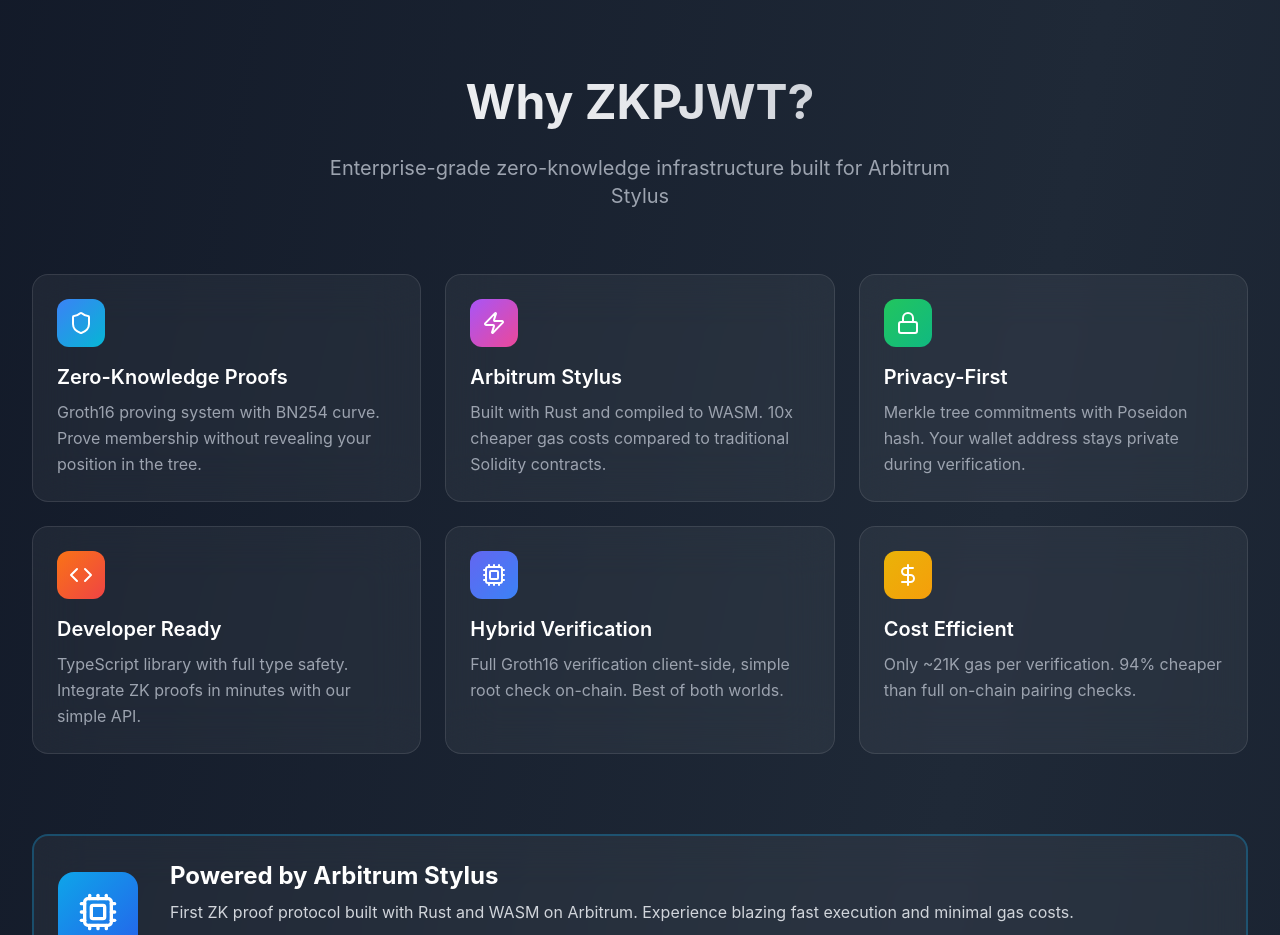
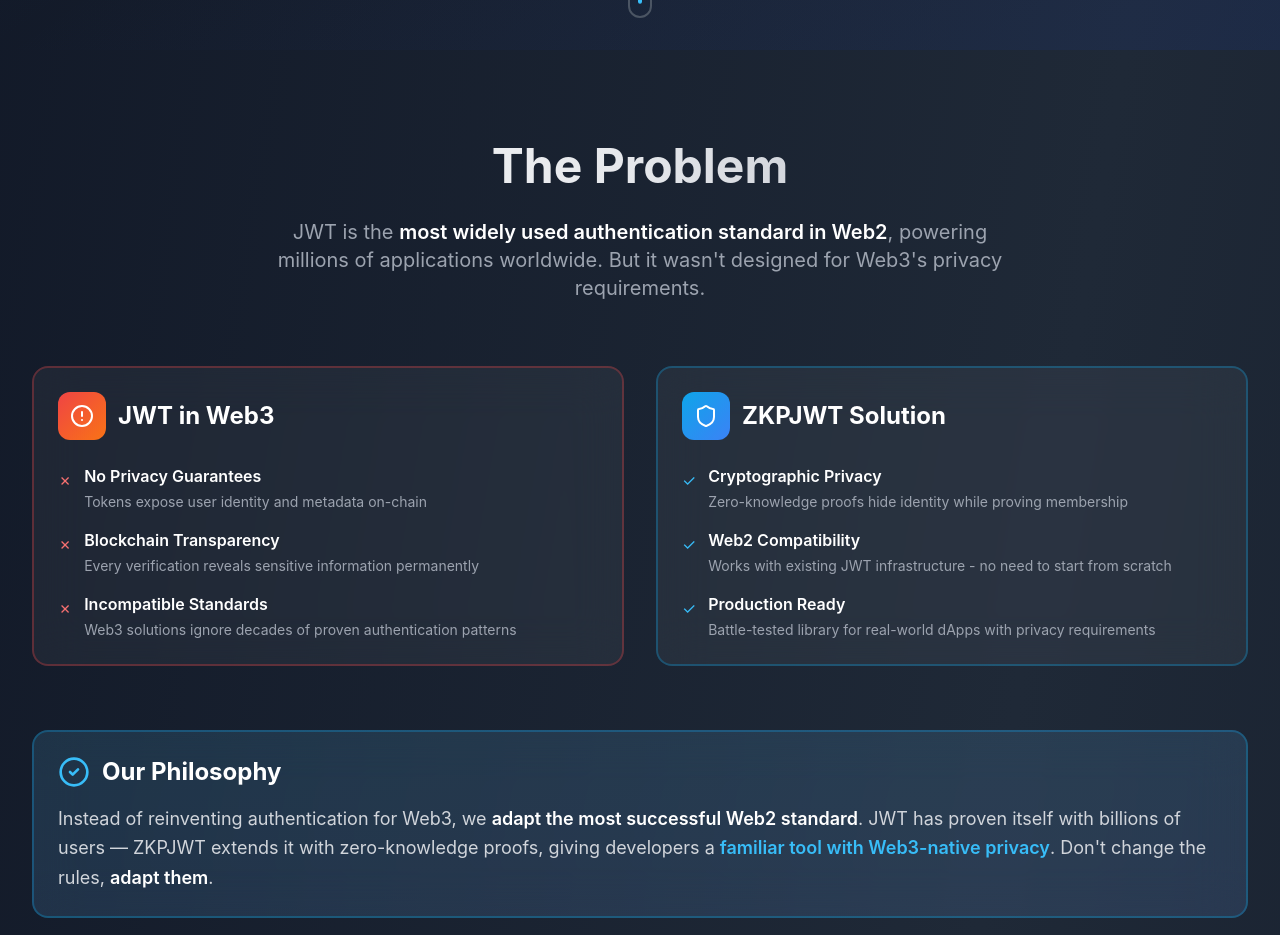
Before and after one commit to DevCristobalvc/zkp-jwt, a React app in the folder frontend/: page / in a window 1280 px wide. Shown: the part 872-1807 px from the top of the page. Built offline with nearby package versions, Linux system fonts and the light colour scheme; the HTML template or start-up script is replaced by a standard one.

Commit message:
feat: improve frontend pitch - emphasize JWT as Web2 standard and ZKP adaptation for Web3 privacy

```diff
--- a/frontend/src/App.tsx
+++ b/frontend/src/App.tsx
@@ -1,5 +1,6 @@
 import Navbar from './components/Navbar';
 import Hero from './components/Hero';
+import Problem from './components/Problem';
 import Features from './components/Features';
 import UseCases from './components/UseCases';
 import Documentation from './components/Documentation';
@@ -12,6 +13,7 @@
     <div className="min-h-screen">
       <Navbar />
       <Hero />
+      <Problem />
       <Features />
       <UseCases />
       <Documentation />
--- a/frontend/src/components/Documentation.tsx
+++ b/frontend/src/components/Documentation.tsx
@@ -81,8 +81,9 @@
           className="text-center mb-16"
         >
           <h2 className="section-title mb-4">Documentation</h2>
-          <p className="text-xl text-gray-400 max-w-2xl mx-auto">
-            Get started in minutes with our TypeScript library
+          <p className="text-xl text-gray-400 max-w-3xl mx-auto">
+            Bridge Web2 and Web3 authentication. Get started in minutes with our production-ready library
+            that brings <span className="text-primary-400 font-semibold">zero-knowledge validation</span> to existing JWT workflows.
           </p>
         </motion.div>
 
--- a/frontend/src/components/Features.tsx
+++ b/frontend/src/components/Features.tsx
@@ -4,9 +4,21 @@
 const features = [
   {
     icon: Shield,
-    title: 'Zero-Knowledge Proofs',
-    description: 'Groth16 proving system with BN254 curve. Prove membership without revealing your position in the tree.',
+    title: 'JWT + Zero-Knowledge',
+    description: 'Extends the most used Web2 authentication standard with Groth16 proofs. Prove identity without exposing sensitive data.',
     color: 'from-blue-500 to-cyan-500',
+  },
+  {
+    icon: Lock,
+    title: 'Privacy by Design',
+    description: 'JWT tokens lack privacy guarantees in Web3. ZKPJWT adds cryptographic privacy while maintaining compatibility with existing systems.',
+    color: 'from-green-500 to-emerald-500',
+  },
+  {
+    icon: Code,
+    title: 'Drop-in Library',
+    description: 'Production-ready TypeScript library. Integrate privacy-preserving authentication in your dApp with just a few lines of code.',
+    color: 'from-orange-500 to-red-500',
   },
   {
     icon: Zap,
@@ -15,27 +27,15 @@
     color: 'from-purple-500 to-pink-500',
   },
   {
-    icon: Lock,
-    title: 'Privacy-First',
-    description: 'Merkle tree commitments with Poseidon hash. Your wallet address stays private during verification.',
-    color: 'from-green-500 to-emerald-500',
-  },
-  {
-    icon: Code,
-    title: 'Developer Ready',
-    description: 'TypeScript library with full type safety. Integrate ZK proofs in minutes with our simple API.',
-    color: 'from-orange-500 to-red-500',
-  },
-  {
     icon: Cpu,
     title: 'Hybrid Verification',
-    description: 'Full Groth16 verification client-side, simple root check on-chain. Best of both worlds.',
+    description: 'Full Groth16 verification client-side with on-chain root validation. Optimal security and efficiency.',
     color: 'from-indigo-500 to-blue-500',
   },
   {
     icon: DollarSign,
     title: 'Cost Efficient',
-    description: 'Only ~21K gas per verification. 94% cheaper than full on-chain pairing checks.',
+    description: 'Only ~21K gas per verification. 94% cheaper than full on-chain pairing checks. Scalable for production.',
     color: 'from-yellow-500 to-amber-500',
   },
 ];
@@ -67,8 +67,9 @@
           className="text-center mb-16"
         >
           <h2 className="section-title mb-4">Why ZKPJWT?</h2>
-          <p className="text-xl text-gray-400 max-w-2xl mx-auto">
-            Enterprise-grade zero-knowledge infrastructure built for Arbitrum Stylus
+          <p className="text-xl text-gray-400 max-w-3xl mx-auto">
+            Don't reinvent the wheel. <span className="text-white font-semibold">Adapt the most used Web2 standard</span> with zero-knowledge proofs.
+            Enterprise-grade privacy infrastructure for the decentralized web.
           </p>
         </motion.div>
 
--- a/frontend/src/components/Hero.tsx
+++ b/frontend/src/components/Hero.tsx
@@ -30,8 +30,8 @@
           transition={{ duration: 0.6, delay: 0.1 }}
           className="text-5xl md:text-7xl font-bold mb-6"
         >
-          <span className="block text-white mb-2">Zero-Knowledge Proof</span>
-          <span className="block text-gradient glow-text">Access Control</span>
+          <span className="block text-white mb-2">ZKP + JWT</span>
+          <span className="block text-gradient glow-text">Web2 Privacy for Web3</span>
         </motion.h1>
 
         {/* Subtitle */}
@@ -41,8 +41,9 @@
           transition={{ duration: 0.6, delay: 0.2 }}
           className="text-xl md:text-2xl text-gray-300 max-w-3xl mx-auto mb-12"
         >
-          Privacy-preserving authentication using Groth16 proofs and Merkle trees.
-          Built on Arbitrum Stylus with <span className="text-primary-400 font-semibold">10x cheaper gas</span> costs.
+          <span className="text-white font-semibold">JWT is the most used Web2 standard</span>, but it doesn't guarantee privacy in Web3.
+          Instead of redefining the rules, we adapt them. <span className="text-primary-400 font-semibold">ZKPJWT brings zero-knowledge proofs to JWT</span> —
+          a production-ready library for privacy-preserving authentication.
         </motion.p>
 
         {/* CTA Buttons */}
--- /dev/null
+++ b/frontend/src/components/Problem.tsx
@@ -0,0 +1,124 @@
+import { motion } from 'framer-motion';
+import { AlertCircle, Shield, CheckCircle2 } from 'lucide-react';
+
+export default function Problem() {
+  return (
+    <section className="py-20 relative">
+      <div className="max-w-7xl mx-auto px-4 sm:px-6 lg:px-8">
+        {/* Header */}
+        <motion.div
+          initial={{ opacity: 0, y: 20 }}
+          whileInView={{ opacity: 1, y: 0 }}
+          viewport={{ once: true }}
+          className="text-center mb-16"
+        >
+          <h2 className="section-title mb-4">The Problem</h2>
+          <p className="text-xl text-gray-400 max-w-3xl mx-auto">
+            JWT is the <span className="text-white font-semibold">most widely used authentication standard in Web2</span>,
+            powering millions of applications worldwide. But it wasn't designed for Web3's privacy requirements.
+          </p>
+        </motion.div>
+
+        {/* Problem/Solution Grid */}
+        <div className="grid grid-cols-1 lg:grid-cols-2 gap-8 mb-16">
+          {/* The Problem */}
+          <motion.div
+            initial={{ opacity: 0, x: -20 }}
+            whileInView={{ opacity: 1, x: 0 }}
+            viewport={{ once: true }}
+            className="card border-2 border-red-500/30"
+          >
+            <div className="flex items-center space-x-3 mb-6">
+              <div className="w-12 h-12 rounded-xl bg-gradient-to-br from-red-500 to-orange-500 flex items-center justify-center">
+                <AlertCircle className="w-6 h-6 text-white" />
+              </div>
+              <h3 className="text-2xl font-bold text-white">JWT in Web3</h3>
+            </div>
+
+            <ul className="space-y-4 text-gray-300">
+              <li className="flex items-start space-x-3">
+                <span className="text-red-400 mt-1">✗</span>
+                <div>
+                  <span className="font-semibold text-white">No Privacy Guarantees</span>
+                  <p className="text-gray-400 text-sm mt-1">Tokens expose user identity and metadata on-chain</p>
+                </div>
+              </li>
+              <li className="flex items-start space-x-3">
+                <span className="text-red-400 mt-1">✗</span>
+                <div>
+                  <span className="font-semibold text-white">Blockchain Transparency</span>
+                  <p className="text-gray-400 text-sm mt-1">Every verification reveals sensitive information permanently</p>
+                </div>
+              </li>
+              <li className="flex items-start space-x-3">
+                <span className="text-red-400 mt-1">✗</span>
+                <div>
+                  <span className="font-semibold text-white">Incompatible Standards</span>
+                  <p className="text-gray-400 text-sm mt-1">Web3 solutions ignore decades of proven authentication patterns</p>
+                </div>
+              </li>
+            </ul>
+          </motion.div>
+
+          {/* The Solution */}
+          <motion.div
+            initial={{ opacity: 0, x: 20 }}
+            whileInView={{ opacity: 1, x: 0 }}
+            viewport={{ once: true }}
+            className="card border-2 border-primary-500/30"
+          >
+            <div className="flex items-center space-x-3 mb-6">
+              <div className="w-12 h-12 rounded-xl bg-gradient-to-br from-primary-500 to-blue-500 flex items-center justify-center">
+                <Shield className="w-6 h-6 text-white" />
+              </div>
+              <h3 className="text-2xl font-bold text-white">ZKPJWT Solution</h3>
+            </div>
+
+            <ul className="space-y-4 text-gray-300">
+              <li className="flex items-start space-x-3">
+                <span className="text-primary-400 mt-1">✓</span>
+                <div>
+                  <span className="font-semibold text-white">Cryptographic Privacy</span>
+                  <p className="text-gray-400 text-sm mt-1">Zero-knowledge proofs hide identity while proving membership</p>
+                </div>
+              </li>
+              <li className="flex items-start space-x-3">
+                <span className="text-primary-400 mt-1">✓</span>
+                <div>
+                  <span className="font-semibold text-white">Web2 Compatibility</span>
+                  <p className="text-gray-400 text-sm mt-1">Works with existing JWT infrastructure - no need to start from scratch</p>
+                </div>
+              </li>
+              <li className="flex items-start space-x-3">
+                <span className="text-primary-400 mt-1">✓</span>
+                <div>
+                  <span className="font-semibold text-white">Production Ready</span>
+                  <p className="text-gray-400 text-sm mt-1">Battle-tested library for real-world dApps with privacy requirements</p>
+                </div>
+              </li>
+            </ul>
+          </motion.div>
+        </div>
+
+        {/* Philosophy */}
+        <motion.div
+          initial={{ opacity: 0, y: 20 }}
+          whileInView={{ opacity: 1, y: 0 }}
+          viewport={{ once: true }}
+          className="card bg-gradient-to-br from-primary-500/10 to-blue-500/10 border-2 border-primary-500/30"
+        >
+          <div className="flex items-center space-x-3 mb-4">
+            <CheckCircle2 className="w-8 h-8 text-primary-400" />
+            <h3 className="text-2xl font-bold text-white">Our Philosophy</h3>
+          </div>
+          <p className="text-lg text-gray-300 leading-relaxed">
+            Instead of reinventing authentication for Web3, we <span className="text-white font-semibold">adapt the most successful Web2 standard</span>.
+            JWT has proven itself with billions of users — ZKPJWT extends it with zero-knowledge proofs,
+            giving developers a <span className="text-primary-400 font-semibold">familiar tool with Web3-native privacy</span>.
+            Don't change the rules, <span className="text-white font-semibold">adapt them</span>.
+          </p>
+        </motion.div>
+      </div>
+    </section>
+  );
+}
```
